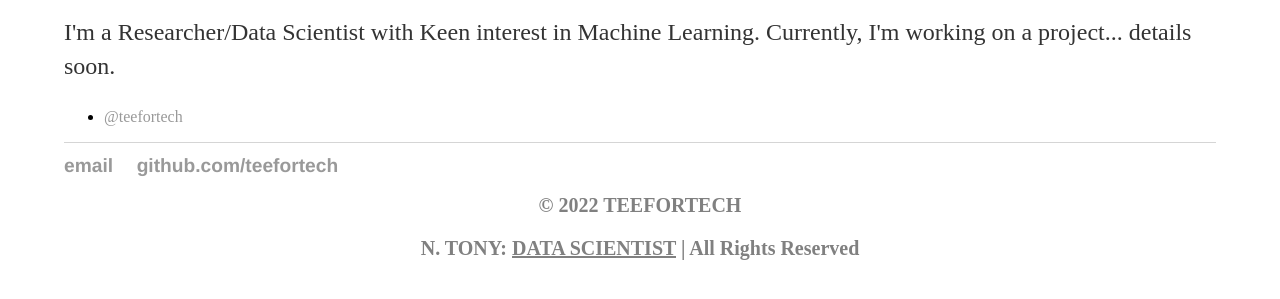
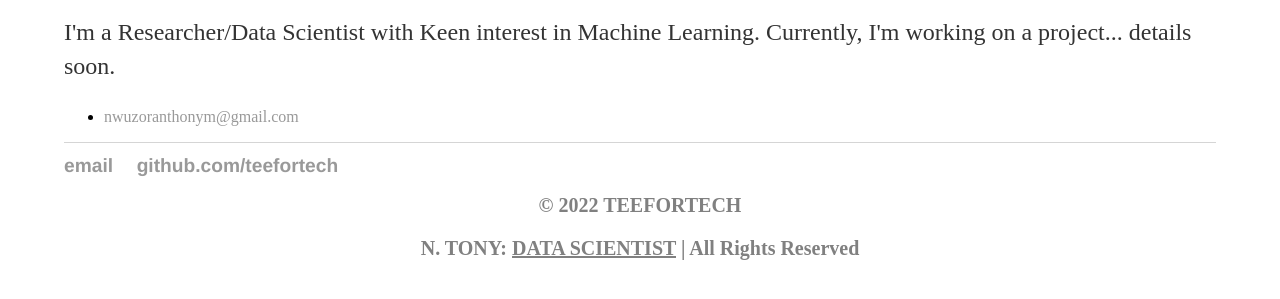
Before and after one commit to teefortech/teefortech.github.io, a Jekyll site: the page built from about/index.html, in a window 1280 px wide. Shown: the part 147-446 px from the top of the page. Built offline with Jekyll 4.4.1, drawn with Linux system fonts in a browser that asks for light colours.

Commit message:
Update index.html

```diff
--- a/about/index.html
+++ b/about/index.html
@@ -7,4 +7,4 @@
 			<h1>About</h1>
 			<p>I'm a Researcher/Data Scientist with Keen interest in Machine Learning. Currently, I'm working on a project... details soon.</p>
 			<ul class="contacts">
-				<li><a href="#">@teefortech</a></li>
+				<li><a href="#">nwuzoranthonym@gmail.com</a></li>
```
